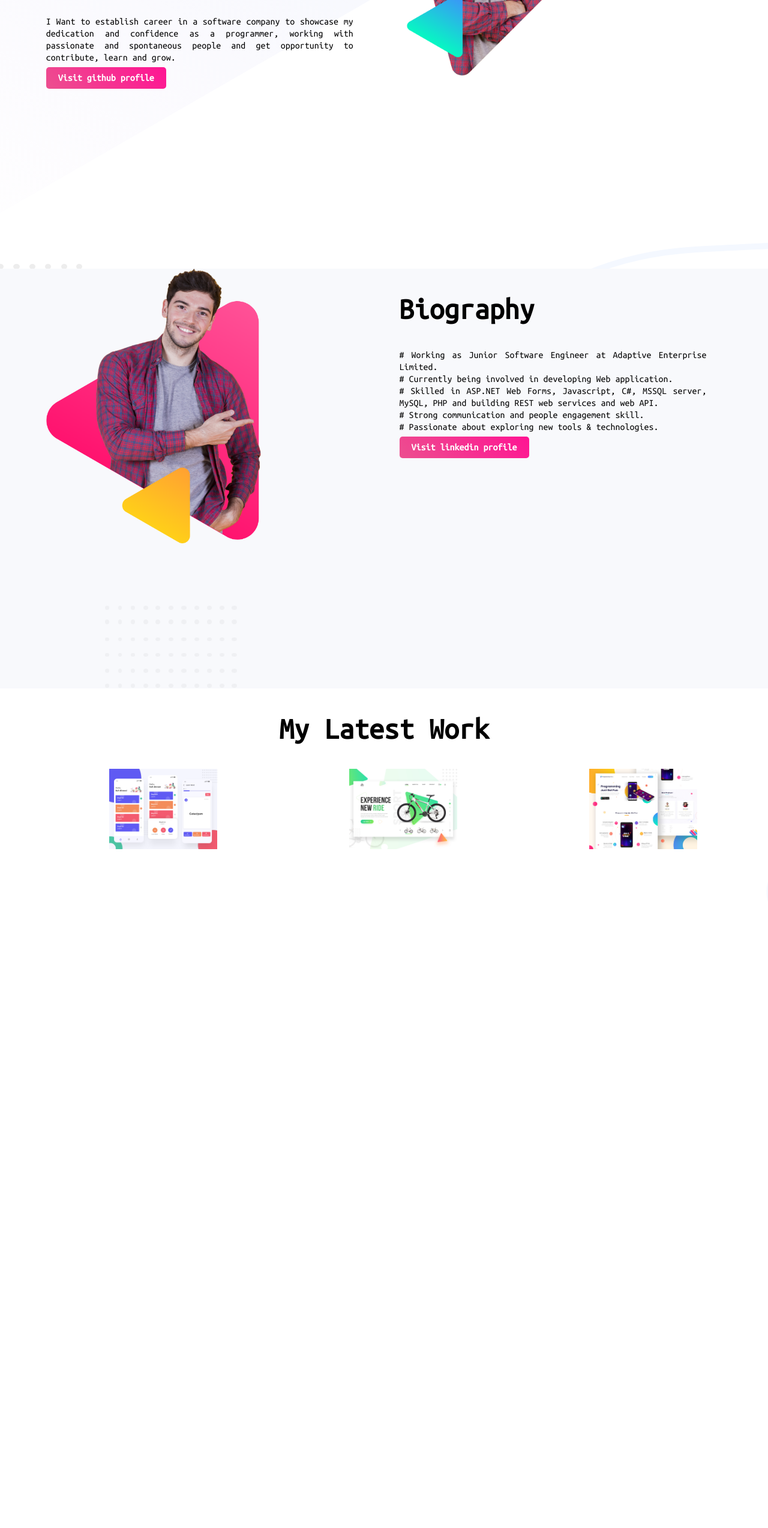
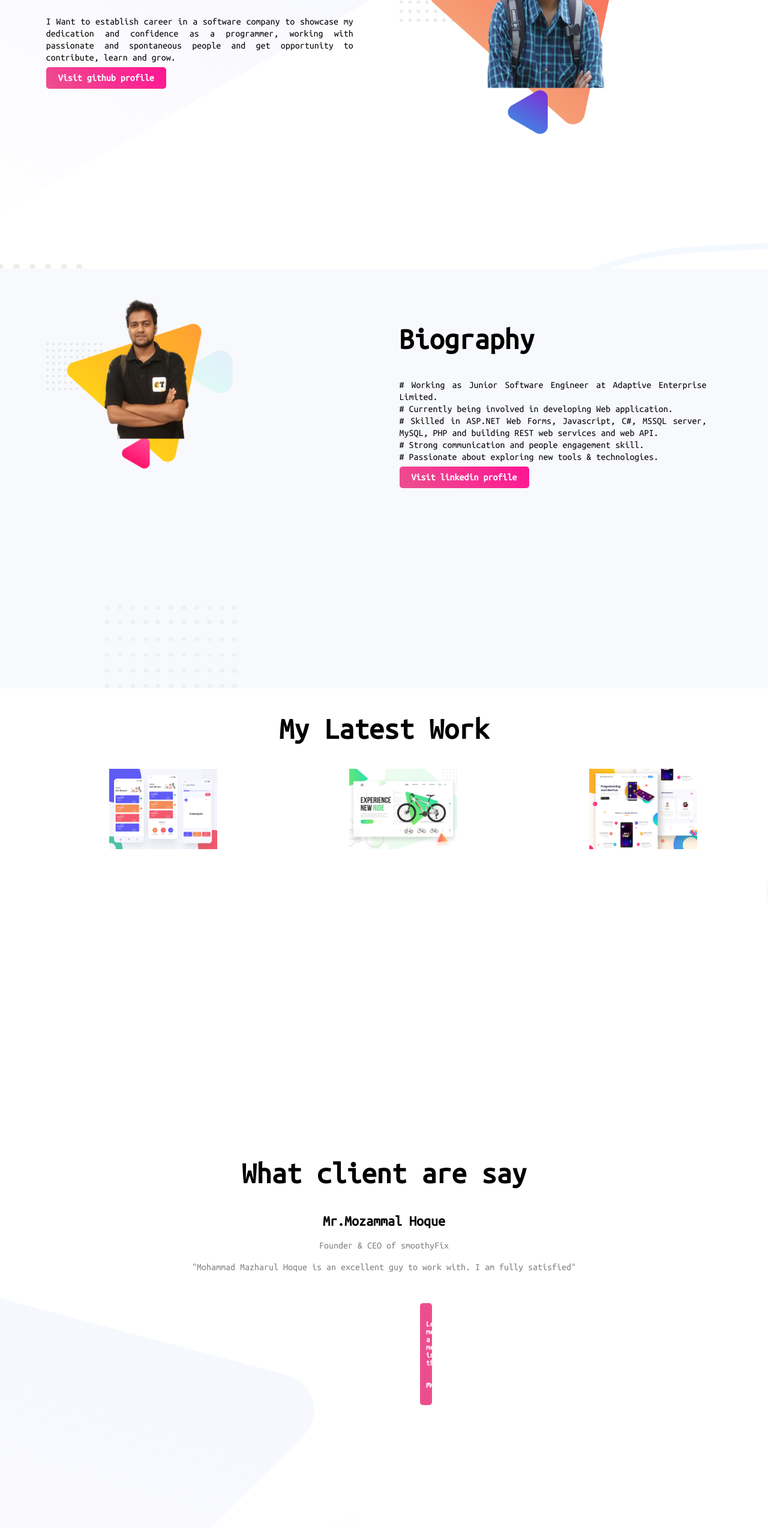
Before and after one commit to mazharul007/web-portfolio, a plain HTML site: page index.html in a window 1280 px wide. Shown: the part 252-2800 px from the top of the page at 60% size. Before the commit the page ends 2142 px from the top, so only its background shows below. Drawn offline with Linux system fonts and the light colour scheme.

Commit message:
personal portfolio done

```diff
--- a/index.html
+++ b/index.html
@@ -10,7 +10,7 @@
 </head>
 
 <body>
-
+    <!-- intro area start -->
     <section class="intro-area">
         <div class="half-width">
             <h1>Hello I'm</h1>
@@ -22,15 +22,17 @@
                 profile</a>
         </div>
         <div class="half-width">
-            <img src="images/peter.png" alt="mazharul hoques's image">
+            <img src="images/naumy.png" alt="mazharul hoques's image">
         </div>
     </section>
+    <!-- intro area end -->
 
+    <!-- biography area start -->
     <section class="biography-area">
         <div class="half-width">
-            <img src="images/peter_dream.png" alt="mazharul hoques's image">
+            <img src="images/naumy2.png" alt="mazharul hoques's image">
         </div>
-        <div class="half-width">
+        <div class="half-width biography">
             <h1>Biography</h1>
             <p> # Working as Junior Software Engineer at Adaptive Enterprise Limited. <br>
                 # Currently being involved in developing Web application. <br>
@@ -42,7 +44,9 @@
                 target="_blank">Visit linkedin profile</a>
         </div>
     </section>
+    <!-- biography area end -->
 
+    <!-- latest work area start -->
     <section class="latest-work-area">
         <h1>My Latest Work</h1>
         <div class="one-third-width">
@@ -55,6 +59,31 @@
             <img src="images/work-3.jpg" alt="work sample">
         </div>
     </section>
+    <!-- latest work area end -->
+
+    <!-- client feedback area start  -->
+    <section class="client-feedback-area">
+        <div class="client-content">
+            <h1>What client are say</h1>
+            <h2>Mr.Mozammal Hoque</h2>
+            <p class="grey-highlight">Founder & CEO of smoothyFix</p>
+            <p class="grey-highlight">"Mohammad Mazharul Hoque is an excellent guy to work with. I am fully satisfied"
+            </p>
+        </div>
+
+        <div class="contact">
+            <a href="#">
+                <h5>Leave me a message in the</h5>
+                <h4>mohammad.mazharul.hoque7@gmail.com</h4>
+            </a>
+        </div>
+    </section>
+    <!-- client feedback area end -->
+
+    <!-- footer  -->
+    <footer>
+        <p class="grey-highlight">Mohammad Mazharul Hoque Naumy&copy;2020 All right reserved</p>
+    </footer>
 
 </body>
 
--- a/style.css
+++ b/style.css
@@ -1,3 +1,4 @@
+/* default css */
 body{
     font-family: 'Ubuntu Mono', monospace;
     margin:0px
@@ -30,17 +31,19 @@ section{
     float: left;
 }
 .half-width img{
-    width: 70%;
+    width: 100%;
 }
 
-
+/* intro area  */
 .intro-area{
     background-image: url(images/header-bg.png);
     background-repeat: no-repeat;
 }
 
-
-
+/* biography area */
+.biography{
+    margin-top: 50px;
+}
 .biography-area{
     background-image: url(images/biography-bg.png);
     background-repeat: no-repeat;
@@ -49,7 +52,7 @@ section{
     width: 70%;
 }
 
-
+/* latest-work  area  */
 .latest-work-area h1{
     text-align: center;
 }
@@ -67,3 +70,33 @@ section{
 .one-third-width img{
     width: 70%;
 }
+
+/* client-feedback-area */
+.client-feedback-area{
+    background-image: url(images/footer-bg.png);
+    background-repeat: no-repeat;
+    text-align: center;
+}
+.grey-highlight{
+    color: grey;
+}
+.client-content p{
+    text-align: center;
+}
+.contact{
+    color: white;
+    margin: 50px 700px;
+    background-color: #EC4E8D;
+    text-decoration: none;
+    border-radius: 5px;
+    padding: 5px 10px;
+}
+.contact a{
+    color: white;
+    text-decoration: none;
+}
+
+/* footer */
+footer p{
+    text-align: center;
+}
```
Also changed, not shown: images/naumy.png (added), images/naumy2.png (added), images/peter.png (deleted), images/peter_dream.png (deleted).
